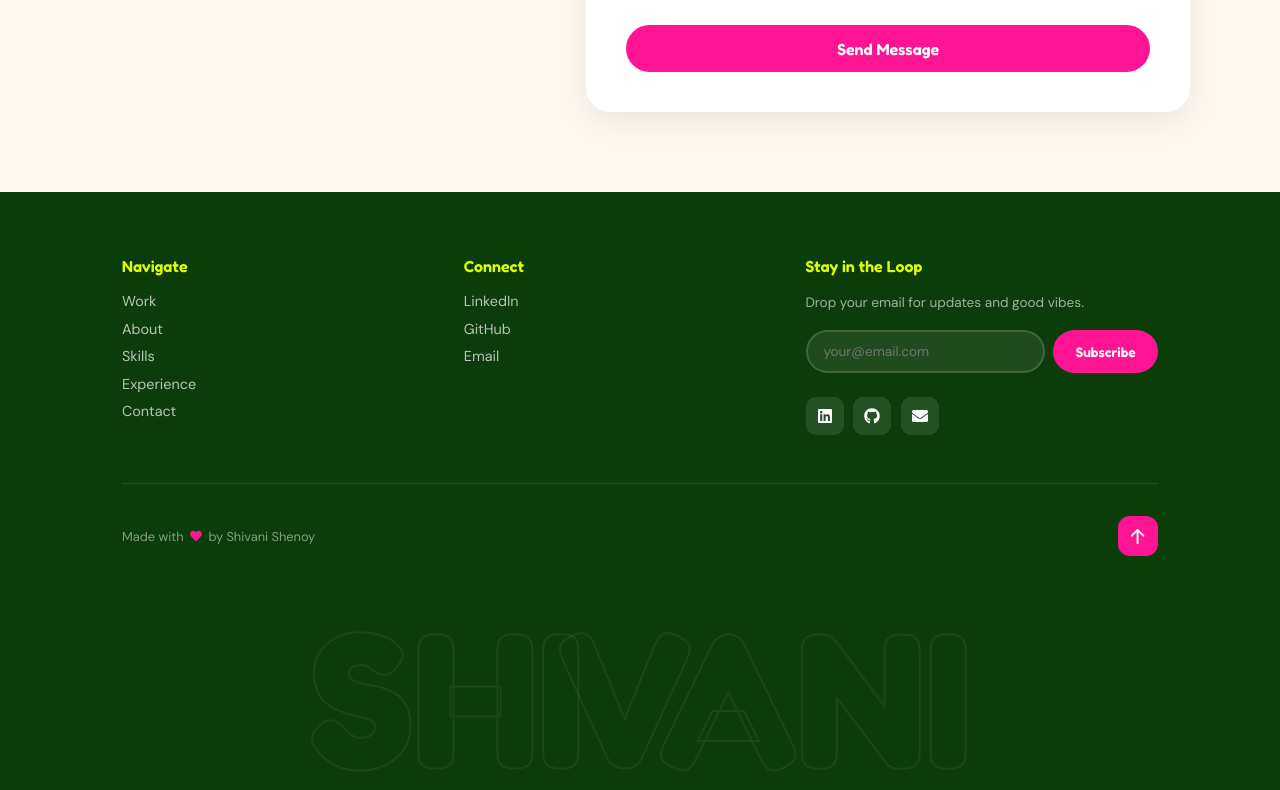
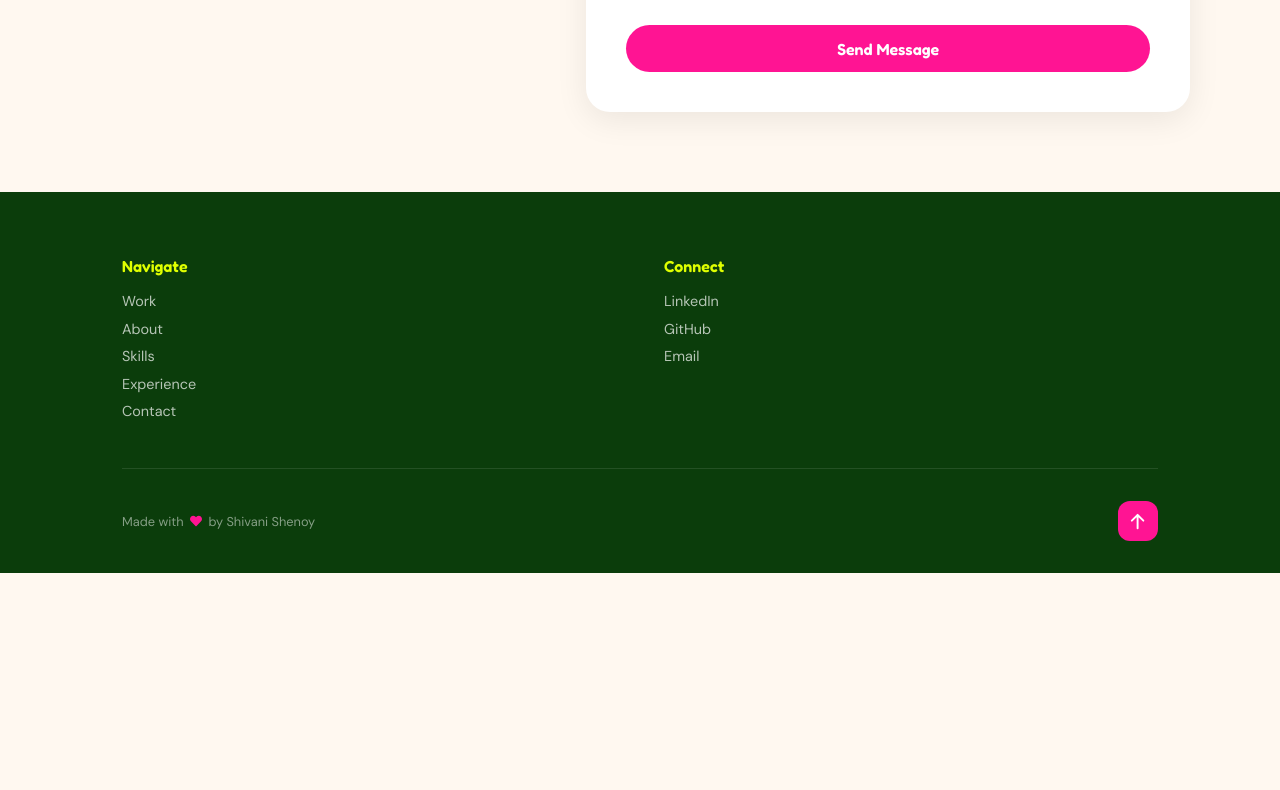
Before and after one commit to shenoyshivani/portfolio-website, a React (Vite) app in the folder client/: page / in a window 1280 px wide. Shown: the part 4888-5678 px from the top of the page. After the commit the page ends 5461 px from the top, so only its background shows below. Built offline with nearby package versions, Linux system fonts and the light colour scheme.

Commit message:
Remove Stay in the Loop section and SHIVANI wordmark from footer

```diff
--- a/client/src/components/Footer.jsx
+++ b/client/src/components/Footer.jsx
@@ -1,5 +1,5 @@
 import { motion } from 'framer-motion'
-import { FaLinkedin, FaGithub, FaEnvelope, FaHeart } from 'react-icons/fa'
+import { FaHeart } from 'react-icons/fa'
 import { HiArrowUp } from 'react-icons/hi'
 
 export default function Footer() {
@@ -19,7 +19,7 @@ export default function Footer() {
       }}>
         <div style={{
           display: 'grid',
-          gridTemplateColumns: '1fr 1fr 1.2fr',
+          gridTemplateColumns: '1fr 1fr',
           gap: '3rem',
           marginBottom: '3rem',
         }} className="footer-grid">
@@ -72,91 +72,6 @@ export default function Footer() {
               ))}
             </div>
           </div>
-
-          <div>
-            <h4 style={{
-              fontFamily: 'var(--font-display)',
-              fontSize: '1rem',
-              fontWeight: 600,
-              color: 'var(--chartreuse)',
-              marginBottom: '1rem',
-            }}>
-              Stay in the Loop
-            </h4>
-            <p style={{
-              fontFamily: 'var(--font-body)',
-              fontSize: '0.85rem',
-              color: 'rgba(255,255,255,0.6)',
-              marginBottom: '1rem',
-              lineHeight: 1.6,
-            }}>
-              Drop your email for updates and good vibes.
-            </p>
-            <div style={{ display: 'flex', gap: '0.5rem' }}>
-              <input
-                type="email"
-                placeholder="your@email.com"
-                style={{
-                  flex: 1,
-                  padding: '0.7rem 1rem',
-                  borderRadius: '50px',
-                  border: '2px solid rgba(255,255,255,0.15)',
-                  background: 'rgba(255,255,255,0.08)',
-                  color: 'white',
-                  fontFamily: 'var(--font-body)',
-                  fontSize: '0.85rem',
-                  outline: 'none',
-                }}
-              />
-              <motion.button
-                whileHover={{ scale: 1.05 }}
-                whileTap={{ scale: 0.95 }}
-                style={{
-                  padding: '0.7rem 1.4rem',
-                  borderRadius: '50px',
-                  background: 'var(--magenta)',
-                  color: 'white',
-                  border: 'none',
-                  fontFamily: 'var(--font-display)',
-                  fontWeight: 600,
-                  fontSize: '0.85rem',
-                  cursor: 'pointer',
-                  whiteSpace: 'nowrap',
-                }}
-              >
-                Subscribe
-              </motion.button>
-            </div>
-
-            <div style={{ display: 'flex', gap: '0.6rem', marginTop: '1.5rem' }}>
-              {[
-                { icon: FaLinkedin, href: 'https://www.linkedin.com/in/shivani-shenoy-593916300/' },
-                { icon: FaGithub, href: 'https://github.com/shenoyshivani' },
-                { icon: FaEnvelope, href: 'mailto:shivanishenoy17@gmail.com' },
-              ].map(({ icon: Icon, href }, i) => (
-                <motion.a
-                  key={i}
-                  href={href}
-                  target="_blank"
-                  rel="noopener noreferrer"
-                  whileHover={{ scale: 1.15, y: -2 }}
-                  style={{
-                    width: '38px',
-                    height: '38px',
-                    borderRadius: '10px',
-                    background: 'rgba(255,255,255,0.1)',
-                    display: 'flex',
-                    alignItems: 'center',
-                    justifyContent: 'center',
-                    color: 'white',
-                    fontSize: '1rem',
-                  }}
-                >
-                  <Icon />
-                </motion.a>
-              ))}
-            </div>
-          </div>
         </div>
 
         <div style={{
@@ -202,22 +117,6 @@ export default function Footer() {
         </div>
       </div>
 
-      <div style={{
-        fontFamily: 'var(--font-display)',
-        fontSize: 'clamp(5rem, 15vw, 14rem)',
-        fontWeight: 700,
-        color: 'transparent',
-        WebkitTextStroke: '2px rgba(255,255,255,0.06)',
-        textAlign: 'center',
-        lineHeight: 0.8,
-        marginTop: '2rem',
-        paddingBottom: '1rem',
-        userSelect: 'none',
-        overflow: 'hidden',
-      }}>
-        SHIVANI
-      </div>
-
       <style>{`
         @media (max-width: 768px) {
           .footer-grid { grid-template-columns: 1fr !important; }
```
